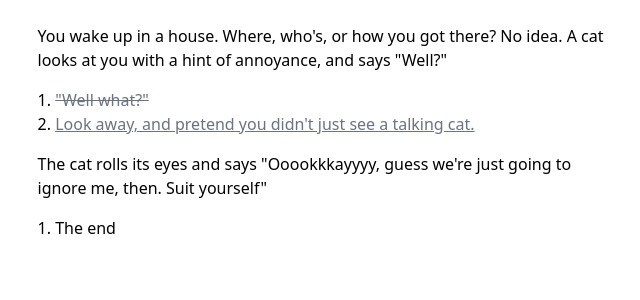
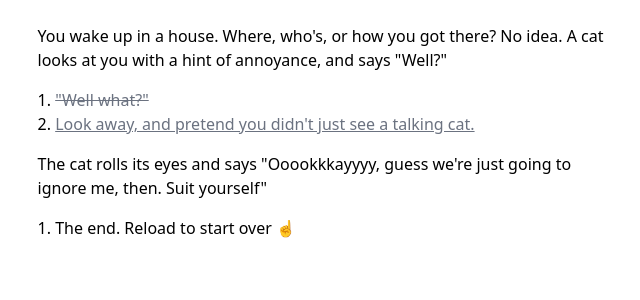
Before and after one commit to ahuth/branching-concept-1, a React (Vite) app: page / in a window 1280 px wide. Both pictures are taken after a click on the button "Look away, and pretend you didn't just see a talking cat.". Shown: the top 300 px of the page, without its empty margins (313-953 px from the left). Built offline with nearby package versions, Linux system fonts and the light colour scheme.

Commit message:
Edit "the end" message

```diff
--- a/src/components/App.tsx
+++ b/src/components/App.tsx
@@ -36,7 +36,9 @@ export default function App() {
                   </li>
                 );
               })}
-              {item.links.length === 0 && <li>The end</li>}
+              {item.links.length === 0 && (
+                <li>The end. Reload to start over ☝️</li>
+              )}
             </ol>
           </section>
         );
```
